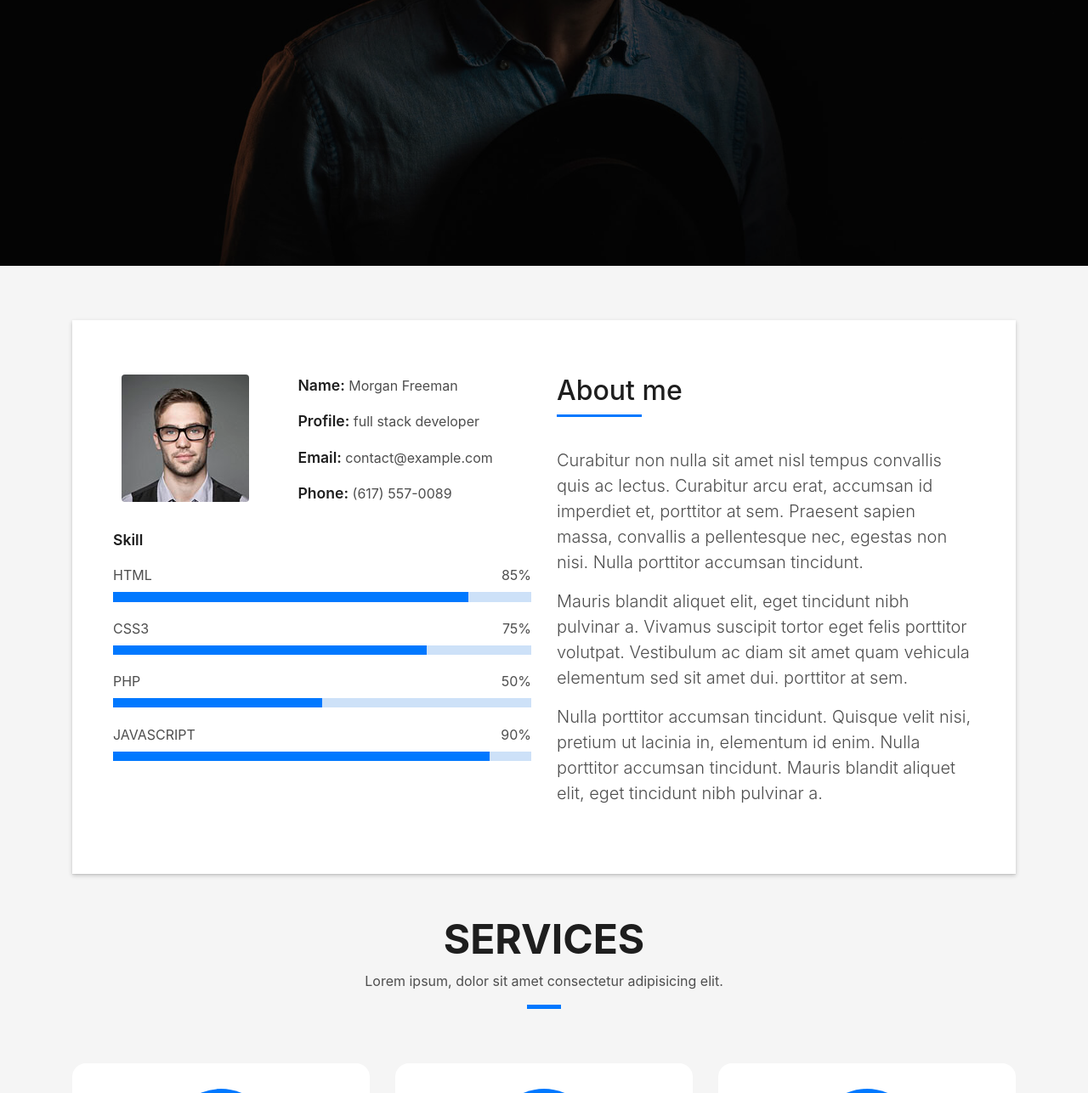
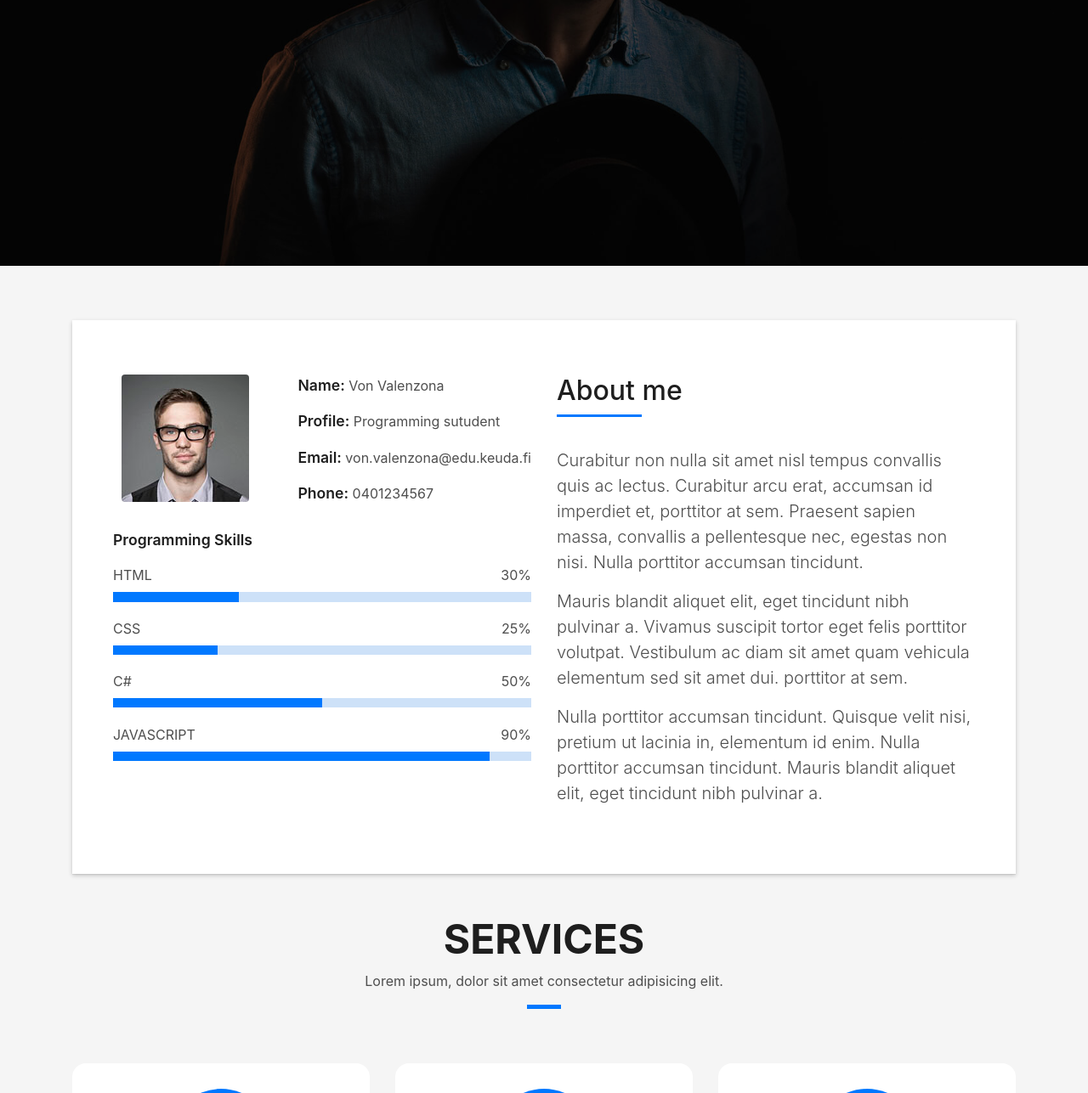
Before and after one commit to Von395/Von395.portfolio.io, a plain HTML site: page index.html in a window 1280 px wide. Shown: the part 487-1774 px from the top of the page at 85% size. Drawn offline with Linux system fonts and the light colour scheme; files whose address does not match are found by name.

Commit message:
Minor adjustment

```diff
--- a/index.html
+++ b/index.html
@@ -37,7 +37,7 @@
   <!--/ Nav Star /-->
   <nav class="navbar navbar-b navbar-trans navbar-expand-md fixed-top" id="mainNav">
     <div class="container">
-      <a class="navbar-brand js-scroll" href="#page-top">DevFolio</a>
+      <a class="navbar-brand js-scroll" href="#page-top">Portfolio</a>
       <button class="navbar-toggler collapsed" type="button" data-toggle="collapse" data-target="#navbarDefault"
         aria-controls="navbarDefault" aria-expanded="false" aria-label="Toggle navigation">
         <span></span>
@@ -50,13 +50,13 @@
             <a class="nav-link js-scroll active" href="#home">Home</a>
           </li>
           <li class="nav-item">
-            <a class="nav-link js-scroll" href="#about">About</a>
+            <a class="nav-link js-scroll" href="#about">About Me</a>
           </li>
           <li class="nav-item">
             <a class="nav-link js-scroll" href="#service">Services</a>
           </li>
           <li class="nav-item">
-            <a class="nav-link js-scroll" href="#work">Work</a>
+            <a class="nav-link js-scroll" href="#work">Projects</a>
           </li>
           <li class="nav-item">
             <a class="nav-link js-scroll" href="#blog">Blog</a>
@@ -77,8 +77,8 @@
       <div class="table-cell">
         <div class="container">
           <!--<p class="display-6 color-d">Hello, world!</p>-->
-          <h1 class="intro-title mb-4">I am Morgan Freeman</h1>
-          <p class="intro-subtitle"><span class="text-slider-items">CEO DevFolio,Web Developer,Web Designer,Frontend Developer,Graphic Designer</span><strong class="text-slider"></strong></p>
+          <h1 class="intro-title mb-4">Welcome! I am Von Valenzona</h1>
+          <p class="intro-subtitle"><span class="text-slider-items">Programming student,Data technician,QualityAssurance Trainee</span><strong class="text-slider"></strong></p>
           <!-- <p class="pt-3"><a class="btn btn-primary btn js-scroll px-4" href="#about" role="button">Learn More</a></p> -->
         </div>
       </div>
@@ -101,26 +101,26 @@
                   </div>
                   <div class="col-sm-6 col-md-7">
                     <div class="about-info">
-                      <p><span class="title-s">Name: </span> <span>Morgan Freeman</span></p>
-                      <p><span class="title-s">Profile: </span> <span>full stack developer</span></p>
-                      <p><span class="title-s">Email: </span> <span>contact@example.com</span></p>
-                      <p><span class="title-s">Phone: </span> <span>(617) 557-0089</span></p>
+                      <p><span class="title-s">Name: </span> <span>Von Valenzona</span></p>
+                      <p><span class="title-s">Profile: </span> <span>Programming sutudent</span></p>
+                      <p><span class="title-s">Email: </span> <span>von.valenzona@edu.keuda.fi</span></p>
+                      <p><span class="title-s">Phone: </span> <span>0401234567</span></p>
                     </div>
                   </div>
                 </div>
                 <div class="skill-mf">
-                  <p class="title-s">Skill</p>
-                  <span>HTML</span> <span class="pull-right">85%</span>
+                  <p class="title-s">Programming Skills</p>
+                  <span>HTML</span> <span class="pull-right">30%</span>
                   <div class="progress">
-                    <div class="progress-bar" role="progressbar" style="width: 85%;" aria-valuenow="85" aria-valuemin="0"
+                    <div class="progress-bar" role="progressbar" style="width: 30%;" aria-valuenow="30" aria-valuemin="0"
                       aria-valuemax="100"></div>
                   </div>
-                  <span>CSS3</span> <span class="pull-right">75%</span>
+                  <span>CSS</span> <span class="pull-right">25%</span>
                   <div class="progress">
-                    <div class="progress-bar" role="progressbar" style="width: 75%" aria-valuenow="75" aria-valuemin="0"
+                    <div class="progress-bar" role="progressbar" style="width: 25%" aria-valuenow="25" aria-valuemin="0"
                       aria-valuemax="100"></div>
                   </div>
-                  <span>PHP</span> <span class="pull-right">50%</span>
+                  <span>C#</span> <span class="pull-right">50%</span>
                   <div class="progress">
                     <div class="progress-bar" role="progressbar" style="width: 50%" aria-valuenow="50" aria-valuemin="0"
                       aria-valuemax="100"></div>
```
